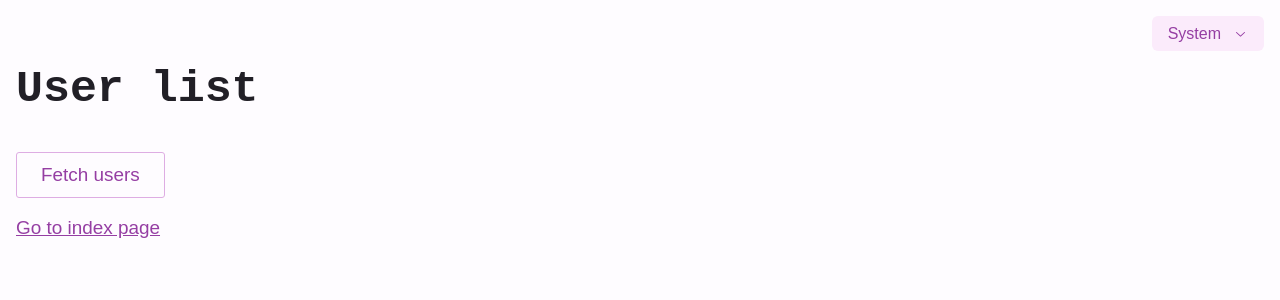
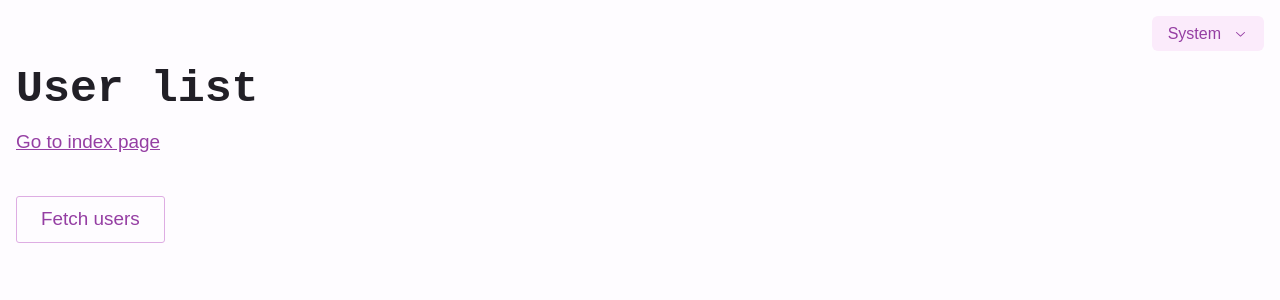
Before and after one commit to notAro14/next-ts-starter, a Next.js app: page /user-list in a window 1280 px wide. Shown: the top 300 px of the page. Built offline with nearby package versions, Linux system fonts and the light colour scheme.

Commit message:
Migrate to react-query v4

```diff
--- a/package.json
+++ b/package.json
@@ -34,11 +34,11 @@
     "@radix-ui/react-icons": "^1.1.1",
     "@radix-ui/react-select": "^1.0.0",
     "@stitches/react": "^1.2.8",
+    "@tanstack/react-query": "^4.0.10",
     "next": "^12.2.2",
     "next-themes": "^0.2.0",
     "react": "18.1.0",
-    "react-dom": "18.1.0",
-    "react-query": "^3.39.2"
+    "react-dom": "18.1.0"
   },
   "devDependencies": {
     "@testing-library/jest-dom": "^5.16.4",
--- a/src/features/user-list/user-list.tsx
+++ b/src/features/user-list/user-list.tsx
@@ -1,10 +1,10 @@
-import { useQuery } from "react-query"
+import { useQuery } from "@tanstack/react-query"
 
 import Text from "src/ui/text"
 import { fetchUsers } from "./user-list.helpers"
 
 const UserList = () => {
-  const { status, data: users } = useQuery("user/all", fetchUsers)
+  const { status, data: users } = useQuery(["users"], fetchUsers)
   return (
     <>
       {status === "loading" && <Text role="progressbar">Loading users...</Text>}
--- a/src/pages/_app.tsx
+++ b/src/pages/_app.tsx
@@ -1,5 +1,5 @@
 // VENDORS
-import { QueryClient, QueryClientProvider } from "react-query"
+import { QueryClient, QueryClientProvider } from "@tanstack/react-query"
 import { useState } from "react"
 import { ThemeProvider } from "next-themes"
 import type { AppType } from "next/dist/shared/lib/utils"
--- a/src/pages/user-list.tsx
+++ b/src/pages/user-list.tsx
@@ -23,6 +23,7 @@ const UserListPage: NextPage = () => {
       <Heading as="h1" css={{ fontSize: "$2xl" }}>
         User list
       </Heading>
+      <Link href="/">Go to index page</Link>
       <Box as="main">
         <Flex
           ref={ulRef}
@@ -32,7 +33,6 @@ const UserListPage: NextPage = () => {
         >
           {show && <UserList />}
         </Flex>
-        <Flex direction="column" css={{ alignItems: "flex-start" }} gap="4">
         <Button
           variant="outline"
           onClick={() => {
@@ -41,8 +41,6 @@ const UserListPage: NextPage = () => {
         >
           Fetch users
         </Button>
-          <Link href="/">Go to index page</Link>
-        </Flex>
       </Box>
     </>
   )
```
Also changed, not shown: 1 other file (tests, documents, lock files or other folders). Lines whose indentation alone changed are shown as unchanged.
